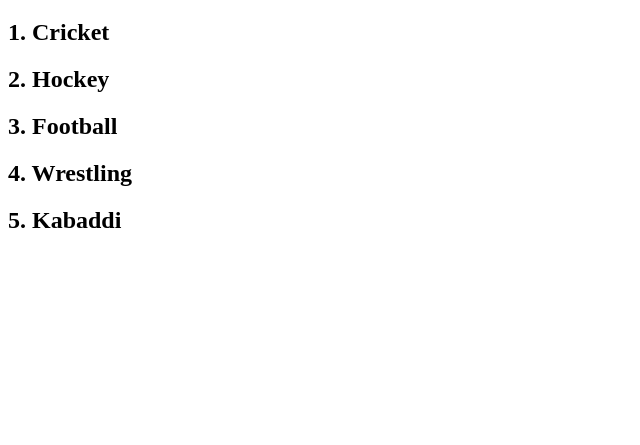
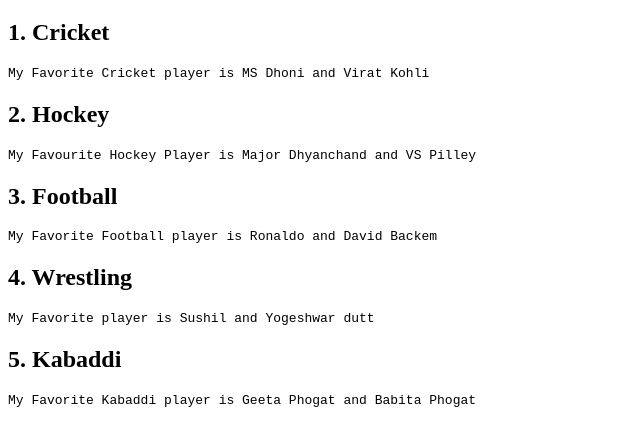
Before and after one commit to ashish111267/Favourite-sports, a plain HTML site: page index.html in a window 1280 px wide. Shown: the part 61-506 px from the top of the page, without its empty margins (0-640 px from the left). Drawn offline with Linux system fonts and the light colour scheme.

Commit message:
favorite sports

```diff
--- a/index.html
+++ b/index.html
@@ -7,9 +7,14 @@
 <body>
     <h1>Favourite Sports</h1>
     <h2>1. Cricket</h2>
+    <pre>My Favorite Cricket player is MS Dhoni and Virat Kohli</pre>
     <h2>2. Hockey</h2>
+    <pre>My Favourite Hockey Player is Major Dhyanchand and VS Pilley</pre>
     <h2>3. Football</h2>
+    <pre>My Favorite Football player is Ronaldo and David Backem</pre>
     <h2>4. Wrestling</h2>
+    <pre>My Favorite player is Sushil and Yogeshwar dutt</pre>
     <h2>5. Kabaddi</h2>
+    <pre>My Favorite Kabaddi player is Geeta Phogat and Babita Phogat</pre>
 </body>
 </html>
```
